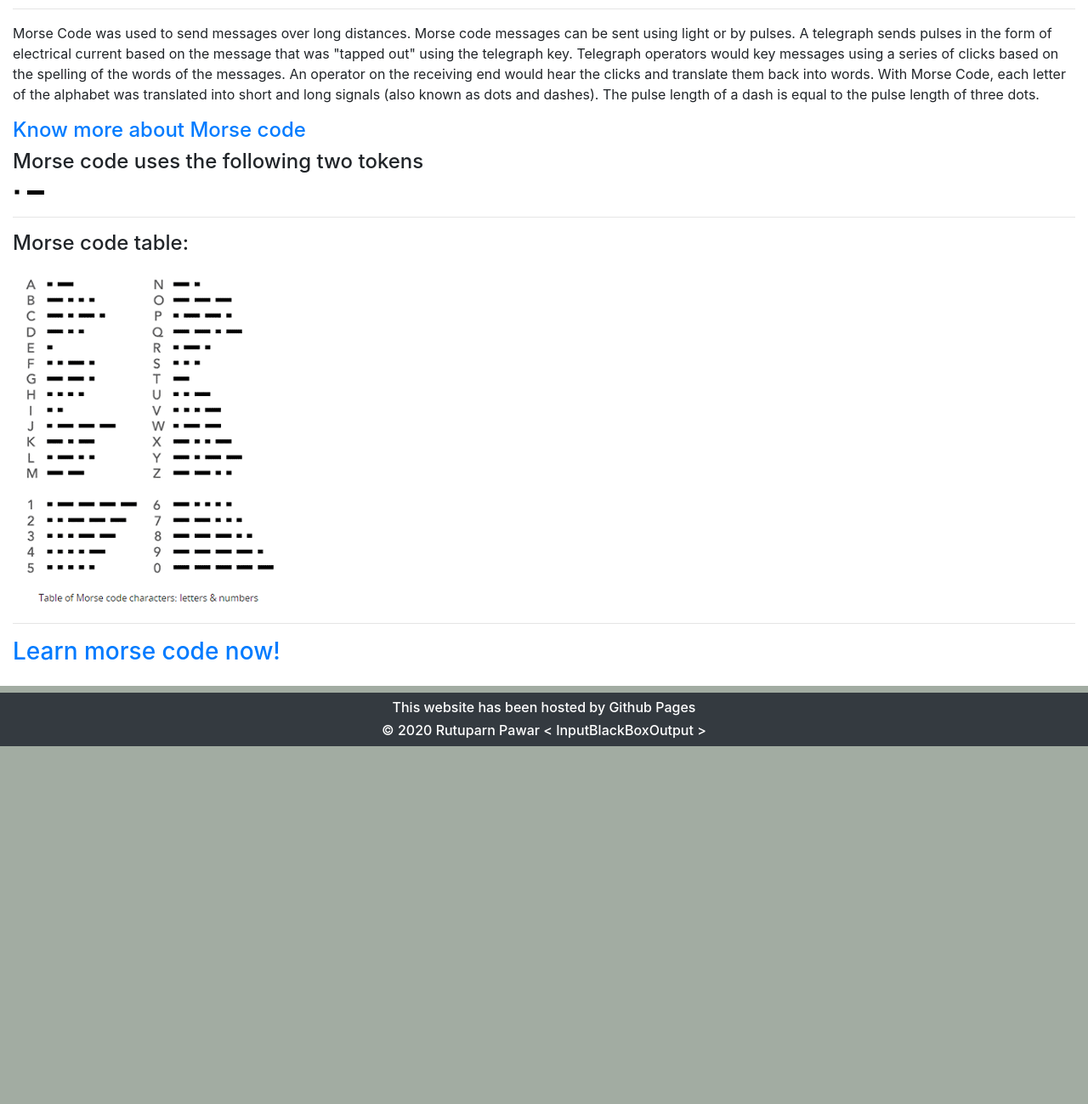
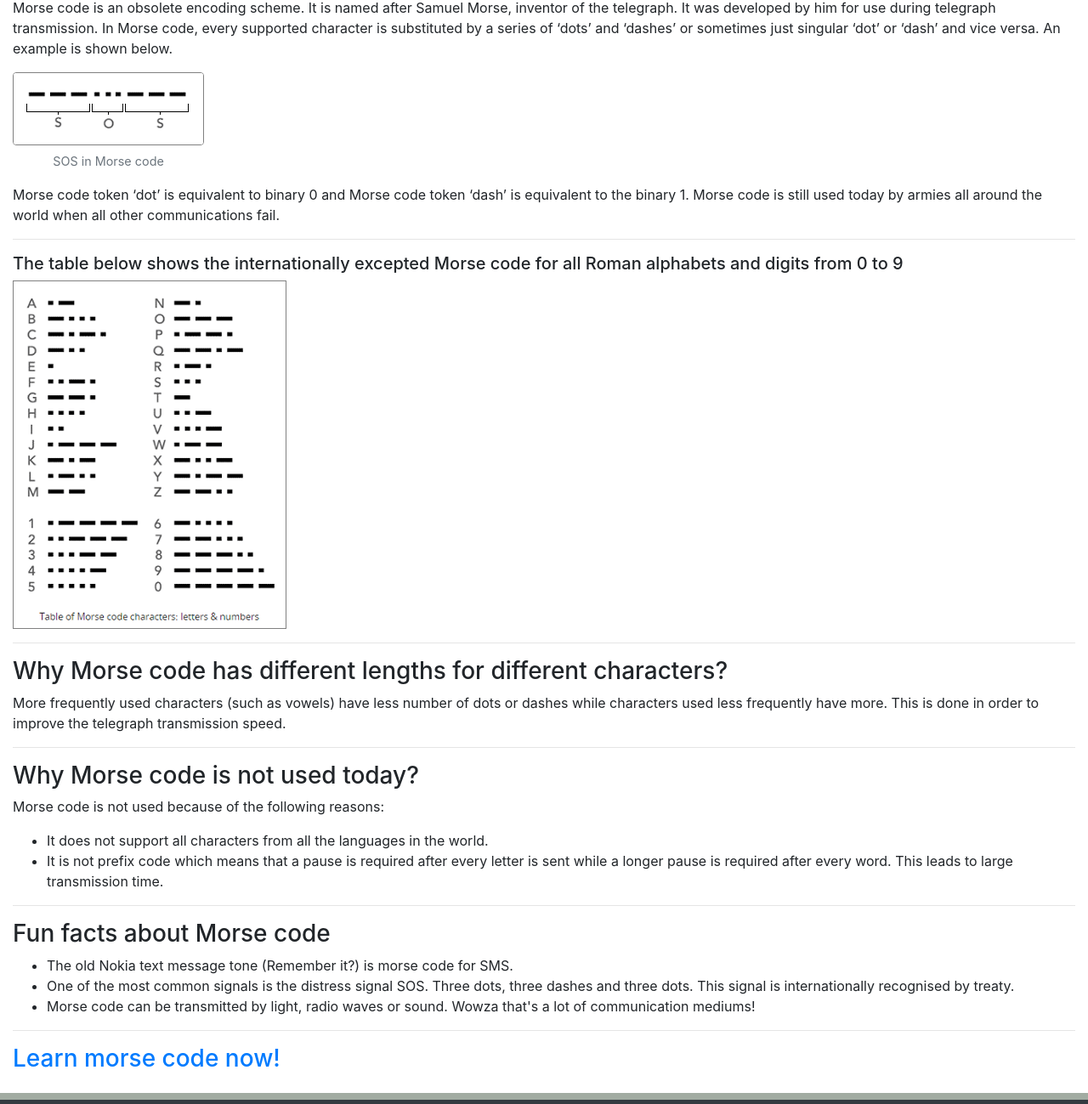
Before and after one commit to InputBlackBoxOutput/Mr_Morse, a plain HTML site: page index.html in a window 1280 px wide. Shown: the part 468-1767 px from the top of the page at 85% size. Before the commit the page ends 1346 px from the top, so only its background shows below. Drawn offline with nearby package versions, Linux system fonts and the light colour scheme.

Commit message:
More info added to home page

```diff
--- a/all.css
+++ b/all.css
@@ -7,3 +7,7 @@ body {
 .container-fluid {
 	background-color: white;
 }
+
+img {
+	border: 1px solid grey;
+}
--- a/index.html
+++ b/index.html
@@ -49,7 +49,7 @@
 
 			<div class="col-6 form-group">
 				<label class="h5">Morse Code:</label>
-				<textarea class="form-control" id="mc" rows="4" placeholder="Enter morse code here (Use period & hypen)" style="resize: none; font-size: large;"></textarea>
+				<textarea class="form-control" id="mc" rows="4" placeholder="Enter morse code here (Use period for dot, hyphen for dash and space for pause)" style="resize: none; font-size: large;"></textarea>
 				<div class="row">
 					<div class="col-sm-9">
 						<button id="upload-mc" type="button" class="btn mt-2 btn-secondary btn-block"> Upload .txt file </button>
@@ -63,24 +63,48 @@
       </div>
 
       <div class="container-fluid my-2 py-3">
-		<h2> What is morse code?</h2>
-		<hr>
-		<p>
-			Morse Code was used to send messages over long distances. Morse code messages can be sent using light or by pulses. A telegraph sends pulses in the form of electrical current based on the message that was "tapped out" using the telegraph key.
-			Telegraph operators would key messages using a series of clicks based on the spelling of the words of the messages. An operator on the receiving end would hear the clicks and translate them back into words.
-			With Morse Code, each letter of the alphabet was translated into short and long signals (also known as dots and dashes). The pulse length of a dash is equal to the pulse length of three dots.
-		</p>
-	      	<a href="https://medium.com/input-blackbox-output/morse-code-502e720ddfad?sk=acd59fa6ed6e7700963649250fff37af" target="_blank"> <h4>Know more about Morse code</h4> </a>
+      	<h3>What is Morse code?</h3>
 
-		<h4> Morse code uses the following two tokens</h4>
-		<img src="img/dot.png">
-		<img src="img/dash.png">
+      	<p>Morse code is an obsolete encoding scheme. It is named after Samuel Morse, inventor of the telegraph. It was developed by him for use during telegraph transmission.
+      	In Morse code, every supported character is substituted by a series of ‘dots’ and ‘dashes’ or sometimes just singular ‘dot’ or ‘dash’ and vice versa. An example is shown below.</p>
+
+      	<figure class="figure">
+      	  <img src="img/sos.png" class="figure-img img-fluid rounded" alt="SOS in Morse code">
+      	  <figcaption class="figure-caption text-center">SOS in Morse code</figcaption>
+      	</figure>
+
+      	<p>Morse code token ‘dot’ is equivalent to binary 0 and Morse code token ‘dash’ is equivalent to the binary 1. Morse code is still used today by armies all around the world when all other communications fail.</p>
+
+      	<hr>
+      	<h5>The table below shows the internationally excepted Morse code for all Roman alphabets and digits from 0 to 9</h5>
+
+      	<img src="img/morse_code_table.png" alt="International Morse code table">
+
+      	<hr>
+      	<h3>Why Morse code has different lengths for different characters?</h3>
+
+      	<p>More frequently used characters (such as vowels) have less number of dots or dashes while characters used less frequently have more. This is done in order to improve the telegraph transmission speed.</p>
+
+      	<hr>
+      	<h3>Why Morse code is not used today?</h3>
+      	<p>Morse code is not used because of the following reasons:</p>
+
+      	<ul>
+      		<li>It does not support all characters from all the languages in the world.</li>
+      		<li>It is not prefix code which means that a pause is required after every letter is sent while a longer pause is required after every word. This leads to large transmission time.</li>
+      	</ul>
+
+      	<hr>
+      	<h3>Fun facts about Morse code</h3>
+      	<ul>
+      		<li>The old Nokia text message tone (Remember it?) is morse code for SMS.</li>
+      		<li>One of the most common signals is the distress signal SOS. Three dots, three dashes and three dots. This signal is internationally recognised by treaty.</li>
+      		<li>Morse code can be transmitted by light, radio waves or sound. Wowza that's a lot of communication mediums!</li>
+      	</ul>
+
+
 
 		<hr>
-		<h4> Morse code table:</h4>
-		<img src="img/morse_code_table.png">
-		<hr>
-
 		<a href="learn.html"> <h3>Learn morse code now!</h3> </a>
       </div>
 
--- a/morse.js
+++ b/morse.js
@@ -81,18 +81,18 @@ function convertToDotDash(mc){
 	if(/•/.test(mc) && /–/.test(mc))
 		return mc;
 
-	if(/0/.test(mc) && /1/.test(mc)) {
-		for(let i=0; i<mc.length; i++) {
-			if(mc[i] == '0')
-				conv_mc += '•';
-			else if(mc[i] == '1')
-				conv_mc += '–';
-			else
-				conv_mc += mc[i];
-		}
-	}
+	// if(/0/.test(mc) || /1/.test(mc)) {
+	// 	for(let i=0; i<mc.length; i++) {
+	// 		if(mc[i] == '0')
+	// 			conv_mc += '•';
+	// 		else if(mc[i] == '1')
+	// 			conv_mc += '–';
+	// 		else
+	// 			conv_mc += mc[i];
+	// 	}
+	// }
 
-	if(/./.test(mc) && /-/.test(mc)) {
+	if(/./.test(mc) || /-/.test(mc)) {
 		for(let i=0; i<mc.length; i++) {
 			if(mc[i] == '.')
 				conv_mc += '•';
```
Also changed, not shown: img/sos.png (added).
